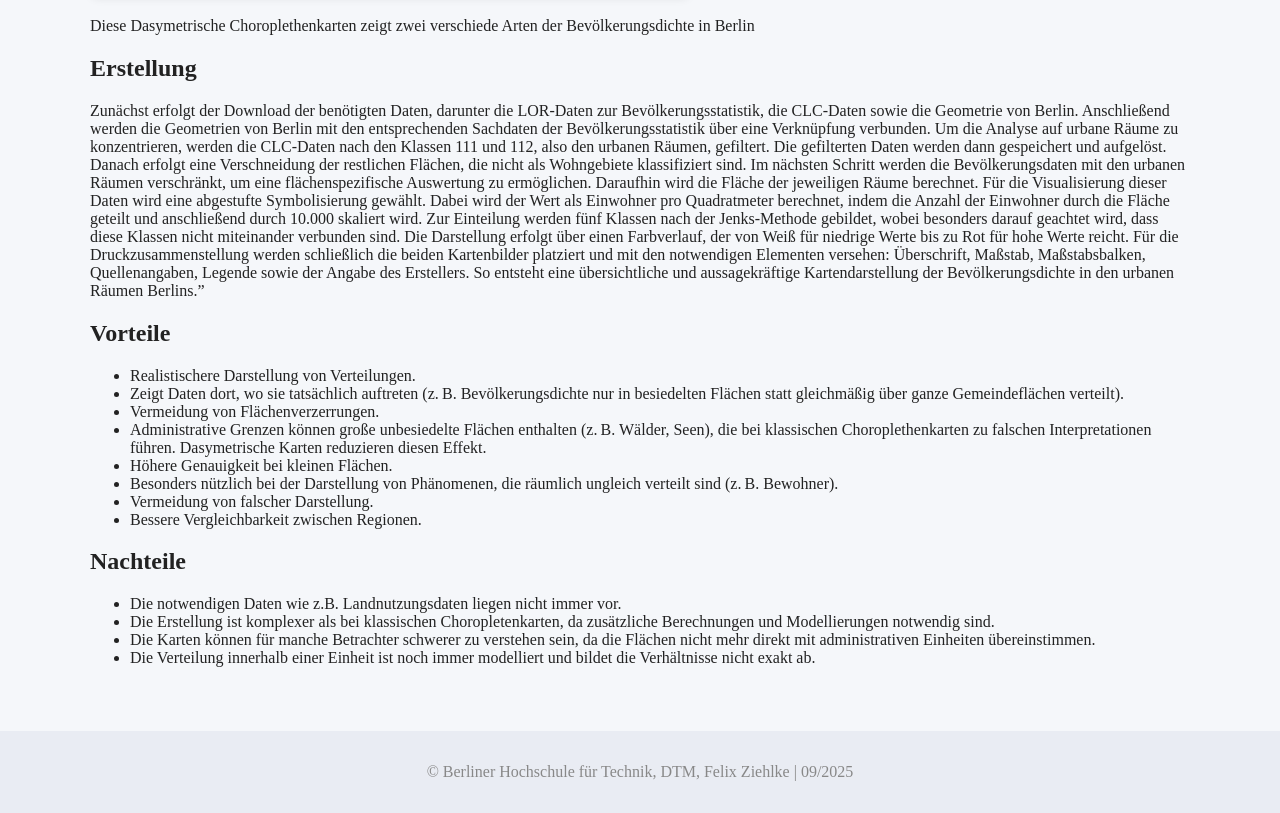
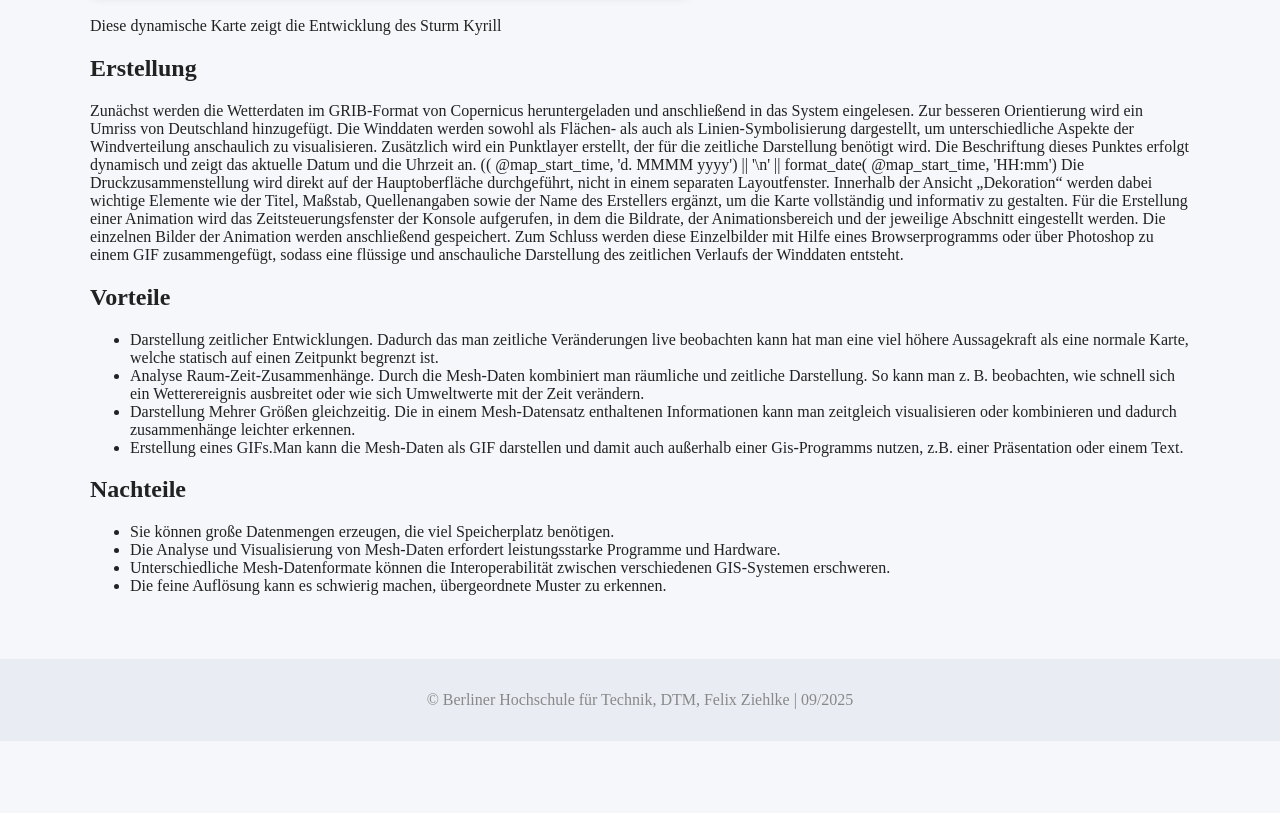
Before and after one commit to felixziehlke1-collab/test, a plain HTML site: page map7.html in a window 1280 px wide. Shown: the part 663-1476 px from the top of the page. After the commit the page ends 1404 px from the top, so only its background shows below. Drawn offline with Linux system fonts and the light colour scheme.

Commit message:
Update map7.html

```diff
--- a/map7.html
+++ b/map7.html
@@ -13,29 +13,25 @@
     <main>
         <section class="map-detail">
             <img src="Karte_07.gif" alt="Karte_07" style="width:100%;max-width:600px;border-radius:8px;box-shadow:0 2px 8px rgba(0,0,0,0.08);">
-            <<p>Diese Dasymetrische Choroplethenkarten zeigt zwei verschiede Arten der Bevölkerungsdichte in Berlin</p>
+            <<p>Diese dynamische Karte zeigt die Entwicklung des Sturm Kyrill</p>
             <h2>Erstellung</h2>
-            <p>Zunächst erfolgt der Download der benötigten Daten, darunter die LOR-Daten zur Bevölkerungsstatistik, die CLC-Daten sowie die Geometrie von Berlin. Anschließend werden die Geometrien von Berlin mit den entsprechenden Sachdaten der Bevölkerungsstatistik über eine Verknüpfung verbunden. Um die Analyse auf urbane Räume zu konzentrieren, werden die CLC-Daten nach den Klassen 111 und 112, also den urbanen Räumen, gefiltert. Die gefilterten Daten werden dann gespeichert und aufgelöst. Danach erfolgt eine Verschneidung der restlichen Flächen, die nicht als Wohngebiete klassifiziert sind. Im nächsten Schritt werden die Bevölkerungsdaten mit den urbanen Räumen verschränkt, um eine flächenspezifische Auswertung zu ermöglichen. Daraufhin wird die Fläche der jeweiligen Räume berechnet.
-                Für die Visualisierung dieser Daten wird eine abgestufte Symbolisierung gewählt. Dabei wird der Wert als Einwohner pro Quadratmeter berechnet, indem die Anzahl der Einwohner durch die Fläche geteilt und anschließend durch 10.000 skaliert wird. Zur Einteilung werden fünf Klassen nach der Jenks-Methode gebildet, wobei besonders darauf geachtet wird, dass diese Klassen nicht miteinander verbunden sind. Die Darstellung erfolgt über einen Farbverlauf, der von Weiß für niedrige Werte bis zu Rot für hohe Werte reicht.
-                Für die Druckzusammenstellung werden schließlich die beiden Kartenbilder platziert und mit den notwendigen Elementen versehen: Überschrift, Maßstab, Maßstabsbalken, Quellenangaben, Legende sowie der Angabe des Erstellers. So entsteht eine übersichtliche und aussagekräftige Kartendarstellung der Bevölkerungsdichte in den urbanen Räumen Berlins.”</p>
+            <p>Zunächst werden die Wetterdaten im GRIB-Format von Copernicus heruntergeladen und anschließend in das System eingelesen. Zur besseren Orientierung wird ein Umriss von Deutschland hinzugefügt. Die Winddaten werden sowohl als Flächen- als auch als Linien-Symbolisierung dargestellt, um unterschiedliche Aspekte der Windverteilung anschaulich zu visualisieren. Zusätzlich wird ein Punktlayer erstellt, der für die zeitliche Darstellung benötigt wird. Die Beschriftung dieses Punktes erfolgt dynamisch und zeigt das aktuelle Datum und die Uhrzeit an. (( @map_start_time, 'd. MMMM yyyy')  || '\n'  ||  format_date( @map_start_time, 'HH:mm')
+                Die Druckzusammenstellung wird direkt auf der Hauptoberfläche durchgeführt, nicht in einem separaten Layoutfenster. Innerhalb der Ansicht „Dekoration“ werden dabei wichtige Elemente wie der Titel, Maßstab, Quellenangaben sowie der Name des Erstellers ergänzt, um die Karte vollständig und informativ zu gestalten.
+                Für die Erstellung einer Animation wird das Zeitsteuerungsfenster der Konsole aufgerufen, in dem die Bildrate, der Animationsbereich und der jeweilige Abschnitt eingestellt werden. Die einzelnen Bilder der Animation werden anschließend gespeichert. Zum Schluss werden diese Einzelbilder mit Hilfe eines Browserprogramms oder über Photoshop zu einem GIF zusammengefügt, sodass eine flüssige und anschauliche Darstellung des zeitlichen Verlaufs der Winddaten entsteht.</p>
              <h2>Vorteile</h2>
             <ul>
-                <li>Realistischere Darstellung von Verteilungen.</li>
-                <li>Zeigt Daten dort, wo sie tatsächlich auftreten (z. B. Bevölkerungsdichte nur in besiedelten Flächen statt gleichmäßig über ganze Gemeindeflächen verteilt).</li>
-                <li>Vermeidung von Flächenverzerrungen.</li>
-                <li>Administrative Grenzen können große unbesiedelte Flächen enthalten (z. B. Wälder, Seen), die bei klassischen Choroplethenkarten zu falschen Interpretationen führen. Dasymetrische Karten reduzieren diesen Effekt.</li>
-                <li>Höhere Genauigkeit bei kleinen Flächen.</li>
-                <li>Besonders nützlich bei der Darstellung von Phänomenen, die räumlich ungleich verteilt sind (z. B. Bewohner).</li>
-                <li>Vermeidung von falscher Darstellung.</li>
-                <li>Bessere Vergleichbarkeit zwischen Regionen.</li>
+               <li>Darstellung zeitlicher Entwicklungen. Dadurch das man zeitliche Veränderungen live beobachten kann hat man eine viel höhere Aussagekraft als eine normale Karte, welche statisch auf einen Zeitpunkt begrenzt ist.</li>
+                <li>Analyse Raum-Zeit-Zusammenhänge. Durch die Mesh-Daten kombiniert man räumliche und zeitliche Darstellung. So kann man z. B. beobachten, wie schnell sich ein Wetterereignis ausbreitet oder wie sich Umweltwerte mit der Zeit verändern.</li>
+                <li>Darstellung Mehrer Größen gleichzeitig. Die in einem Mesh-Datensatz enthaltenen Informationen kann man zeitgleich visualisieren oder kombinieren und dadurch zusammenhänge leichter erkennen.</li>
+                <li>Erstellung eines GIFs.Man kann die Mesh-Daten als GIF darstellen und damit auch außerhalb einer Gis-Programms nutzen, z.B. einer Präsentation oder einem Text.</li>
             </ul>
 
             <h2>Nachteile</h2>
             <ul>
-                <li>Die notwendigen Daten wie z.B. Landnutzungsdaten liegen nicht immer vor.</li>
-                <li>Die Erstellung ist komplexer als bei klassischen Choropletenkarten, da zusätzliche Berechnungen und Modellierungen notwendig sind.</li>
-                <li>Die Karten können für manche Betrachter schwerer zu verstehen sein, da die Flächen nicht mehr direkt mit administrativen Einheiten übereinstimmen.</li>
-                <li>Die Verteilung innerhalb einer Einheit ist noch immer modelliert und bildet die Verhältnisse nicht exakt ab.</li>
+                <li>Sie können große Datenmengen erzeugen, die viel Speicherplatz benötigen.</li>
+                <li>Die Analyse und Visualisierung von Mesh-Daten erfordert leistungsstarke Programme und Hardware.</li>
+                <li>Unterschiedliche Mesh-Datenformate können die Interoperabilität zwischen verschiedenen GIS-Systemen erschweren.</li>
+                <li>Die feine Auflösung kann es schwierig machen, übergeordnete Muster zu erkennen.</li>
             </ul>
         </section>
     </main>
```
